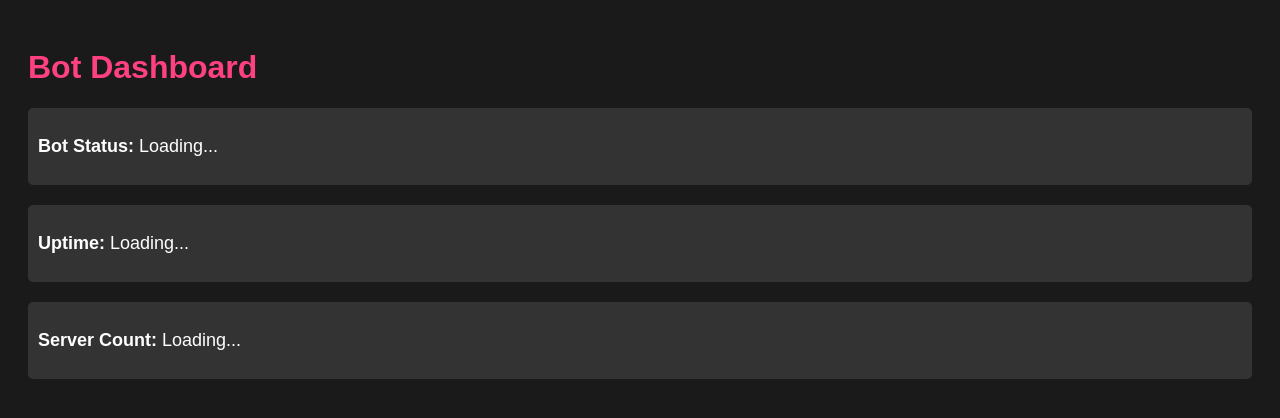
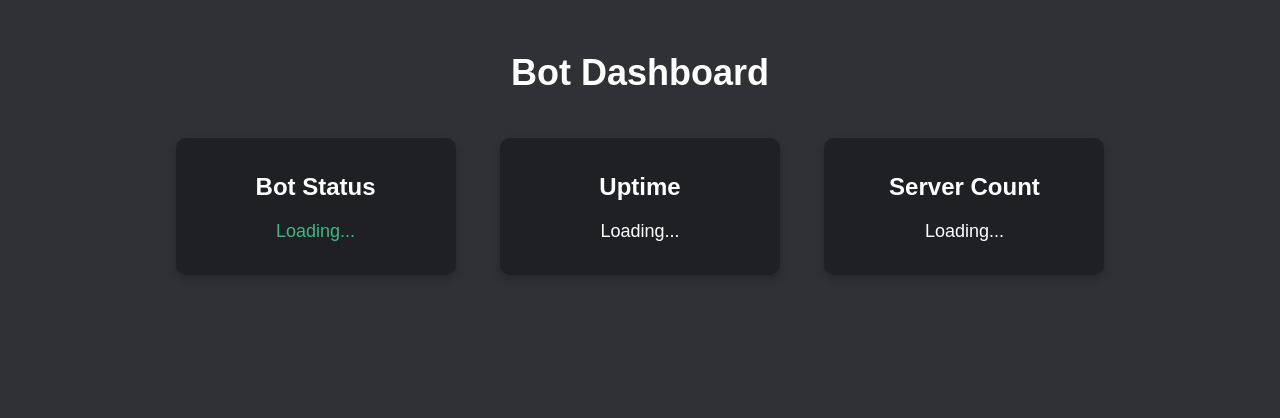
Before and after one commit to moealturej/discord-bot, a Flask app: page / in a window 1280 px wide. Shown: the top 418 px of the page. Run offline with Flask 3, Linux system fonts and the light colour scheme; some libraries are stand-ins or nearby versions.

Commit message:
Update index.html

```diff
--- a/templates/index.html
+++ b/templates/index.html
@@ -4,61 +4,68 @@
     <meta charset="UTF-8">
     <meta name="viewport" content="width=device-width, initial-scale=1.0">
     <title>Bot Dashboard</title>
-    <script src="https://cdn.socket.io/4.5.0/socket.io.min.js"></script>
+    <script src="https://cdnjs.cloudflare.com/ajax/libs/socket.io/4.0.1/socket.io.min.js"></script>
     <style>
         body {
             font-family: Arial, sans-serif;
+            background-color: #2f3136;
+            color: #fff;
+            text-align: center;
             padding: 20px;
-            background-color: #1a1a1a;
-            color: #fff;
         }
         h1 {
-            color: #ff4081;
+            font-size: 36px;
         }
-        .status-box {
-            margin-top: 20px;
-            padding: 10px;
-            border-radius: 5px;
-            background-color: #333;
+        .card {
+            background-color: #1e2024;
+            margin: 20px;
+            padding: 15px;
+            border-radius: 10px;
+            box-shadow: 0 4px 8px rgba(0, 0, 0, 0.2);
+            display: inline-block;
+            width: 250px;
+            text-align: center;
         }
-        .status-box p {
+        .card h2 {
+            font-size: 24px;
+        }
+        .card p {
             font-size: 18px;
+        }
+        .status {
+            font-size: 20px;
+            color: #43b581;
+        }
+        .offline {
+            color: #f04747;
         }
     </style>
 </head>
 <body>
     <h1>Bot Dashboard</h1>
 
-    <div class="status-box">
-        <p><strong>Bot Status:</strong> <span id="bot-status">Loading...</span></p>
+    <div class="card">
+        <h2>Bot Status</h2>
+        <p class="status" id="botStatus">Loading...</p>
     </div>
 
-    <div class="status-box">
-        <p><strong>Uptime:</strong> <span id="bot-uptime">Loading...</span></p>
+    <div class="card">
+        <h2>Uptime</h2>
+        <p id="uptime">Loading...</p>
     </div>
 
-    <div class="status-box">
-        <p><strong>Server Count:</strong> <span id="server-count">Loading...</span></p>
+    <div class="card">
+        <h2>Server Count</h2>
+        <p id="serverCount">Loading...</p>
     </div>
 
-    <script type="text/javascript">
-        // Connect to the SocketIO server
-        const socket = io.connect('http://localhost:4000');  // Ensure this matches where your Flask app is running
+    <script>
+        const socket = io.connect('http://localhost:4000');
 
-        // Listen for status update events from the bot
         socket.on('status_update', function(data) {
-            document.getElementById('bot-status').textContent = data.bot_status;
-            document.getElementById('bot-uptime').textContent = data.uptime;
-            document.getElementById('server-count').textContent = data.server_count;
-        });
-
-        // Optional: Add a loading message to ensure it is waiting for the connection
-        socket.on('connect', function() {
-            console.log('Connected to SocketIO server');
-        });
-
-        socket.on('disconnect', function() {
-            console.log('Disconnected from SocketIO server');
+            document.getElementById("botStatus").textContent = data.bot_status;
+            document.getElementById("uptime").textContent = data.uptime;
+            document.getElementById("serverCount").textContent = data.server_count + " servers";
         });
     </script>
 </body>
```
